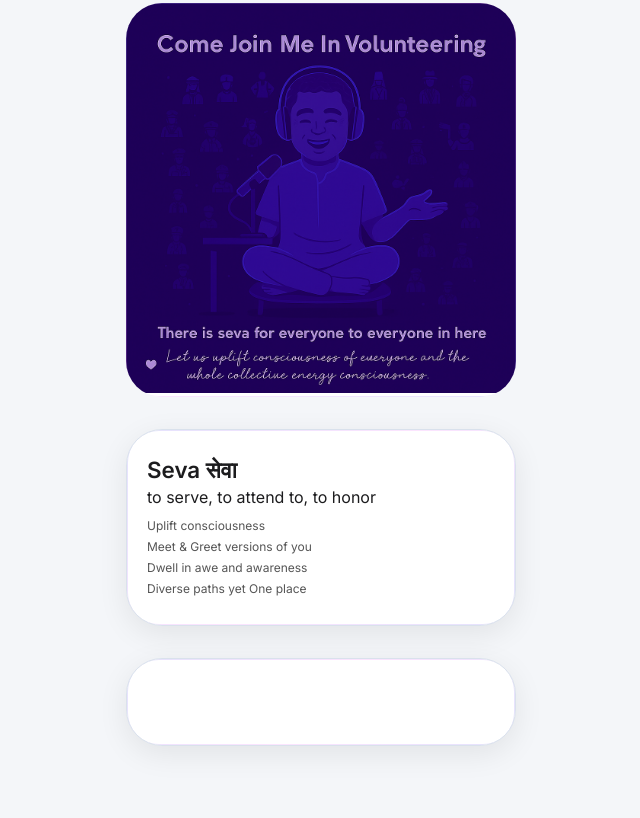
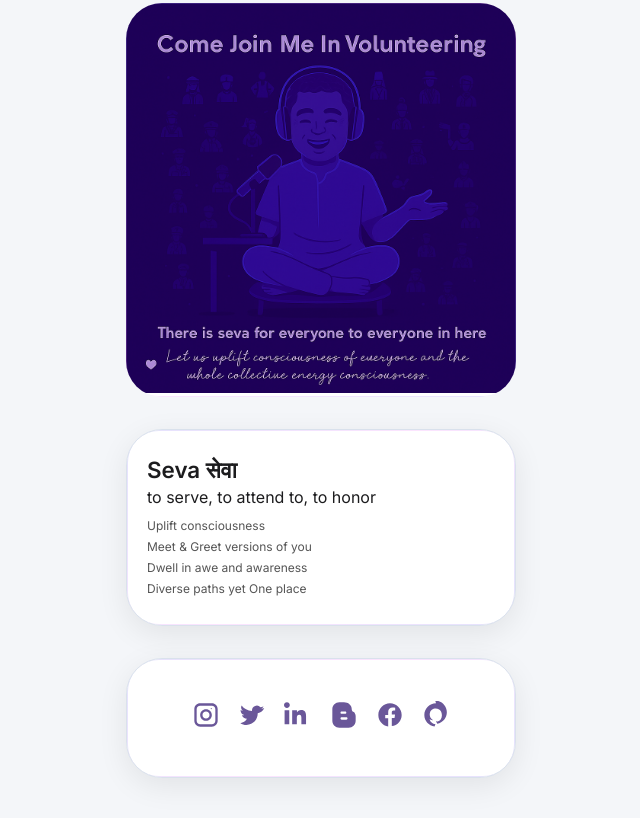
Before and after one commit to svathyitis/Volunteer, a plain HTML site: page index.html in a window 1280 px wide. Shown: the part 1011-1829 px from the top of the page, without its empty margins (319-959 px from the left). Drawn offline with Linux system fonts and the light colour scheme.

Commit message:
Update index.html

```diff
--- a/index.html
+++ b/index.html
@@ -175,10 +175,33 @@
   </div>
 
   <!-- Social Icons -->
-  <div class="iphone-frame" style="text-align: center; padding-top: 24px;">
-    <div class="social-icons">
-      <!-- Social SVGs as in your original code -->
-    </div>
+<!-- Social - Card  -->
+<div class="iphone-frame" style="text-align: center; padding-top: 24px;">
+
+  <div class="social-icons" style="margin: 18px auto;">
+    <a href="https://www.instagram.com/meranivishal/" target="_blank" aria-label="Instagram">
+      <svg class="icon" viewBox="0 0 24 24"><path d="M7 2C4.2 2 2 4.2 2 7v10c0 2.8 2.2 5 5 5h10c2.8 0 5-2.2 5-5V7c0-2.8-2.2-5-5-5H7zm10 2c1.7 0 3 1.3 3 3v10c0 1.7-1.3 3-3 3H7c-1.7 0-3-1.3-3-3V7c0-1.7 1.3-3 3-3h10zM12 7c-2.8 0-5 2.2-5 5s2.2 5 5 5 5-2.2 5-5-2.2-5-5-5zm0 2c1.7 0 3 1.3 3 3s-1.3 3-3 3-3-1.3-3-3 1.3-3 3-3zm4.5-3c-.3 0-.5.2-.5.5s.2.5.5.5.5-.2.5-.5S16.8 6 16.5 6z"/></svg>
+    </a>
+    <a href="https://x.com/meranivishal" target="_blank" aria-label="Twitter">
+      <svg class="icon" viewBox="0 0 24 24"><path d="M22.46 6c-.77.35-1.6.59-2.46.7a4.18 4.18 0 001.84-2.3 8.1 8.1 0 01-2.6 1A4.1 4.1 0 0012 8.13v.5C8.23 8.3 5.1 6.47 3.1 3.8c-.9 1.55-.4 3.5 1.1 4.5-.7 0-1.4-.2-2-.5v.05c0 2 1.4 3.8 3.3 4.2-.4.1-.9.2-1.3.2-.3 0-.6 0-.8-.05.6 1.8 2.3 3 4.3 3.1A8.3 8.3 0 012 19c1.5 1 3.3 1.5 5.2 1.5 6.3 0 9.7-5.2 9.7-9.7v-.4A7.1 7.1 0 0022.46 6z"/></svg>
+    </a>
+    <a href="https://in.linkedin.com/in/vishal-merani" target="_blank" aria-label="LinkedIn">
+      <svg class="icon" viewBox="0 0 24 24"><path d="M4.98 3.5C4.98 4.88 3.88 6 2.5 6S0 4.88 0 3.5 1.12 1 2.5 1s2.48 1.12 2.48 2.5zM.5 8h4v12h-4V8zm7 0h3.6v1.7h.1c.5-1 1.7-2 3.4-2 3.6 0 4.3 2.3 4.3 5.2V20h-4v-5.3c0-1.3 0-3-1.8-3s-2.1 1.4-2.1 2.9V20h-4V8z"/></svg>
+    </a>
+    <a href="https://vishalmerani.blogspot.com/" target="_blank" aria-label="Blogspot">
+      <svg class="icon" viewBox="0 0 24 24"><path d="M19.6 9.2c-.2-.2-.4-.4-.5-.6-.4-.6-.5-1.2-.5-1.9C18.6 3.5 15.6 1 12 1H8C4.7 1 2 3.7 2 7v10c0 3.3 2.7 6 6 6h8c3.3 0 6-2.7 6-6v-4c0-1.4-.6-2.6-1.4-3.6zM10 9h3c.6 0 1 .4 1 1s-.4 1-1 1h-3c-.6 0-1-.4-1-1s.4-1 1-1zm4 7h-4c-.6 0-1-.4-1-1s.4-1 1-1h4c.6 0 1 .4 1 1s-.4 1-1 1z"/></svg>
+    </a>
+   <a href="https://www.facebook.com/meranivishal" target="_blank" aria-label="Facebook">
+  <svg class="icon" viewBox="0 0 24 24"><path d="M22 12c0-5.52-4.48-10-10-10S2 6.48 2 12c0 4.99 3.66 9.12 8.44 9.88v-6.99H7.9v-2.89h2.54V9.41c0-2.5 1.49-3.89 3.77-3.89 1.09 0 2.23.2 2.23.2v2.45h-1.26c-1.24 0-1.63.77-1.63 1.56v1.87h2.78l-.44 2.89h-2.34v6.99C18.34 21.12 22 16.99 22 12z"/></svg>
+</a>
+
+<a href="https://www.quora.com/profile/Vishal-Merani" target="_blank" aria-label="Quora">
+  <svg class="icon" viewBox="0 0 24 24"><path d="M12.01 2C6.48 2 2 6.48 2 12c0 5.08 3.82 9.25 8.76 9.9.19-.63.45-1.34.8-1.95-2.68-.38-4.45-1.83-5.07-4.24 1.14.54 2.13.72 3.09.73-2.3-1.29-3.2-3.49-2.9-5.71.53-4.12 5.16-5.42 8.02-3.37 1.59 1.15 2.4 2.78 2.34 5.09-.07 2.46-1.19 4.24-3.11 4.86-.68.22-1.32.19-2.02.1.49.59.88 1.27 1.14 2.13 4.86-1.01 8.25-5.08 8.25-9.91 0-5.52-4.48-10-9.99-10z"/></svg>
+</a>
+
+
+  </div>
+
   </div>
 
   <script>
```
